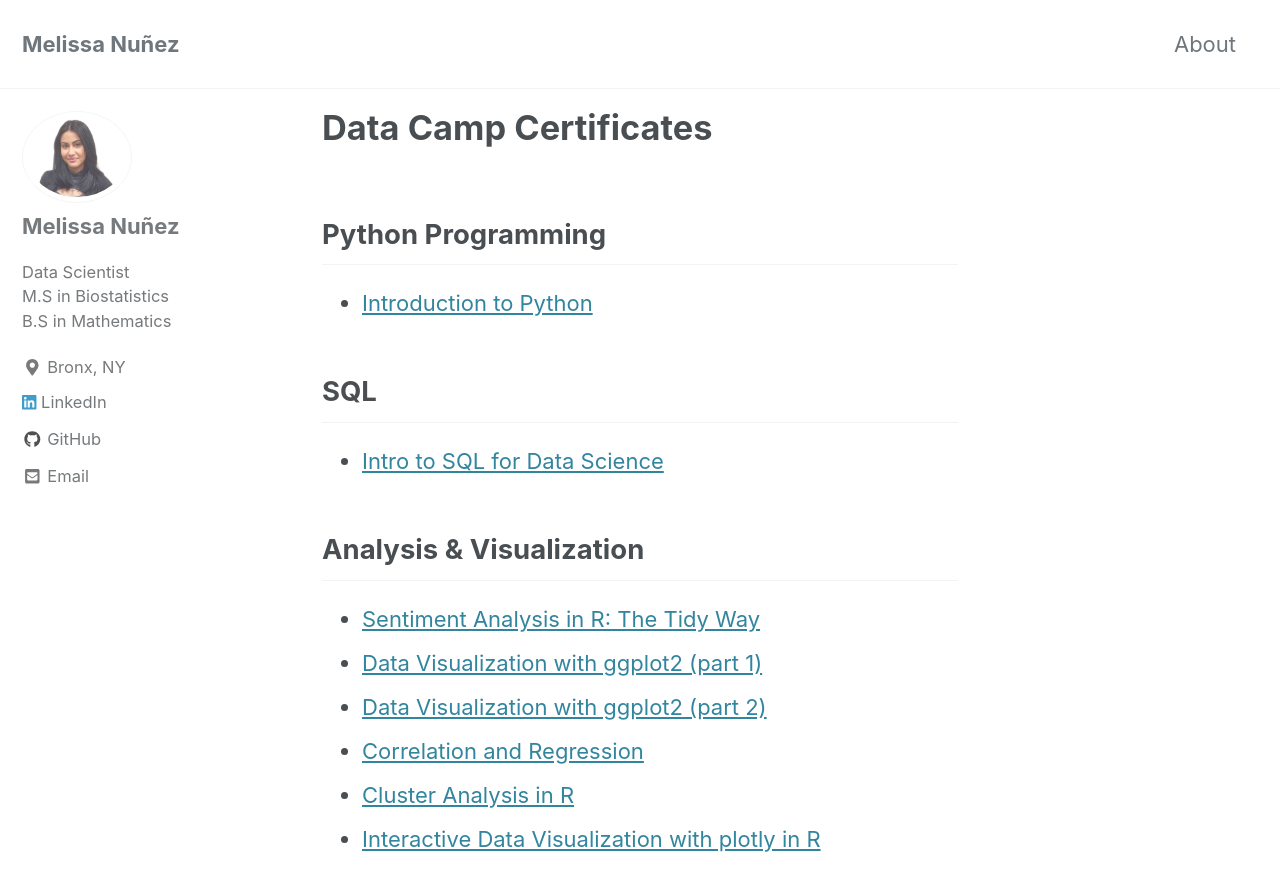
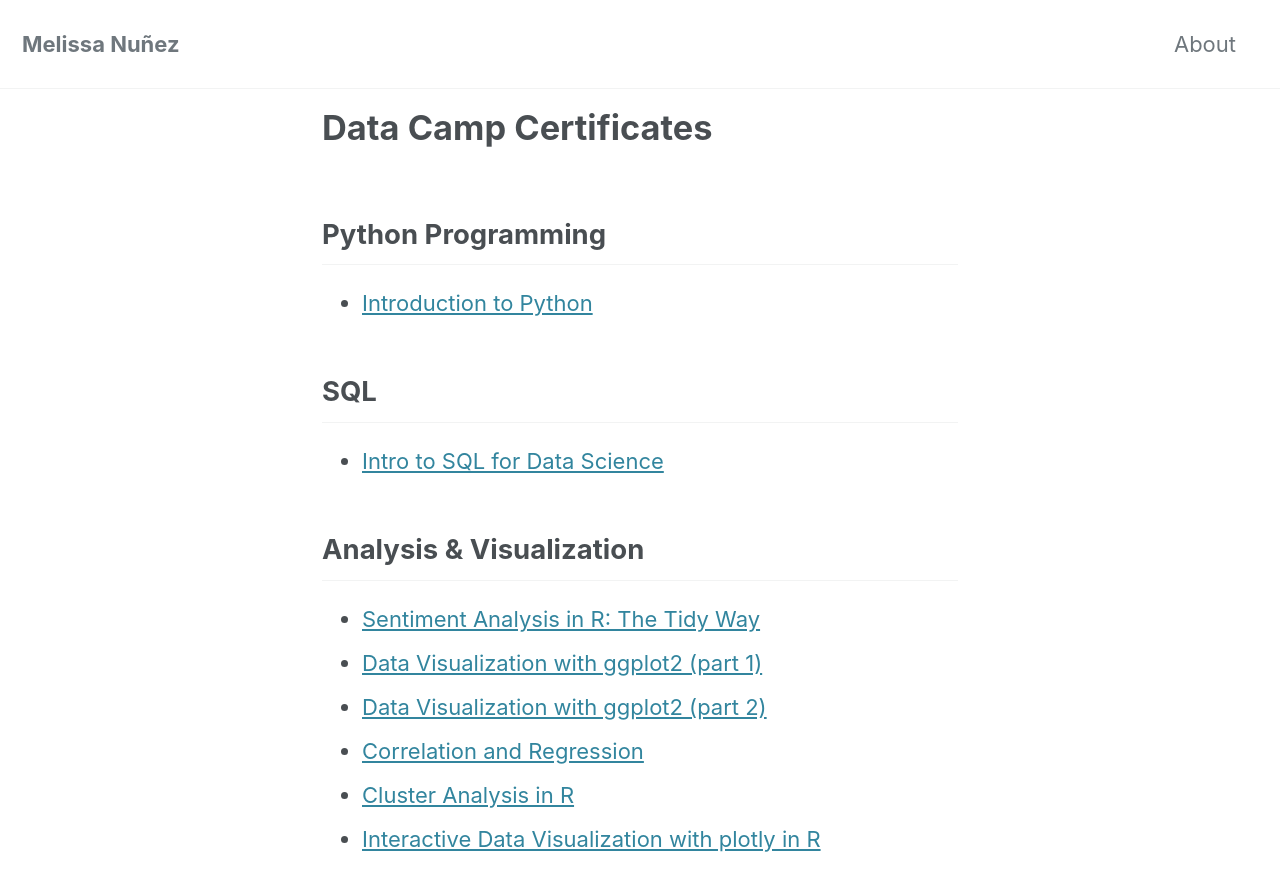
Before and after one commit to melissa-nunez/melissa-nunez.github.io, a Jekyll site: the page built from Certificates.md, in a window 1280 px wide and 900 px high. Shown: the top 891 px of the window. Built offline with Jekyll 4.4.1, drawn with Linux system fonts in a browser that asks for light colours; cached includes are drawn as plain includes; some of the changed lines change nothing that is shown.

Commit message:
Update _config.yml

```diff
--- a/_config.yml
+++ b/_config.yml
@@ -155,7 +155,6 @@
 
 
 # Reading Files
-include: ["_pages"]
 include:
   - .htaccess
   - _pages
@@ -294,10 +293,3 @@
       comments: # true
       share: true
       related: true
-  # _pages
-  - scope:
-      path: ""
-      type: pages
-    values:
-      layout: single
-      author_profile: true
```
